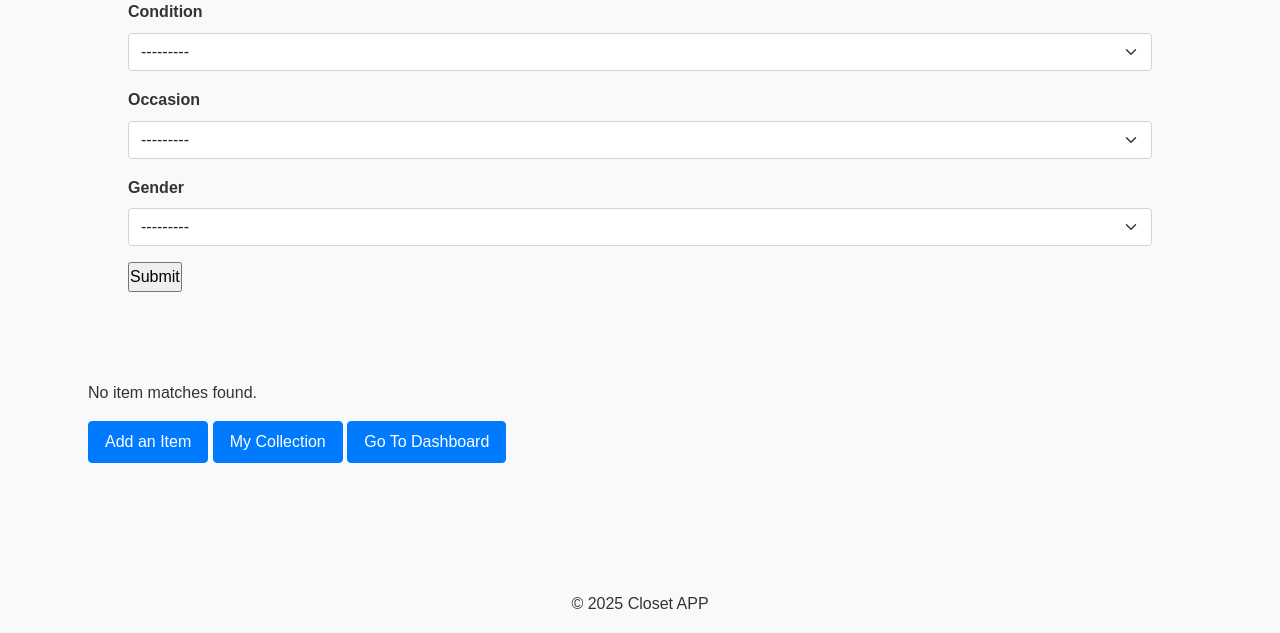
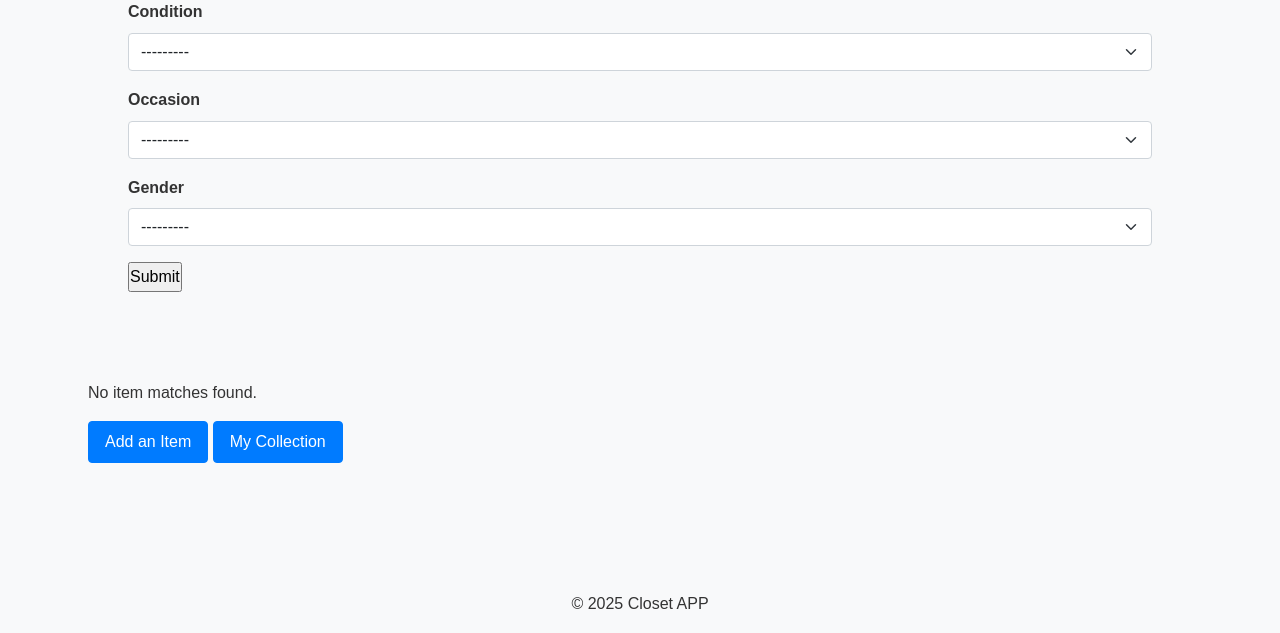
Before and after one commit to bradyp19/Clothing-Library, a Django app: page /closet/ in a window 1280 px wide. Shown: the part 369-1002 px from the top of the page. Run offline with Django 4.2, Linux system fonts and the light colour scheme; data that the repository does not hold is empty; some libraries are stand-ins or nearby versions.

Commit message:
Fix bug about go back to dashboard

```diff
--- a/closet/templates/closet/closet_index.html
+++ b/closet/templates/closet/closet_index.html
@@ -36,7 +36,6 @@
         <div class="my-3">
             <a href="{% url 'closet:add' %}" class="btn btn-primary">Add an Item</a>
             <a href="{% url 'closet:collections_list' %}" class="btn btn-primary">My Collection</a>
-            <a href="{% url 'login:librarian_dashboard' %}" class="btn btn-primary">Go To Dashboard</a>
         </div>
     </div>
   </div>
```
